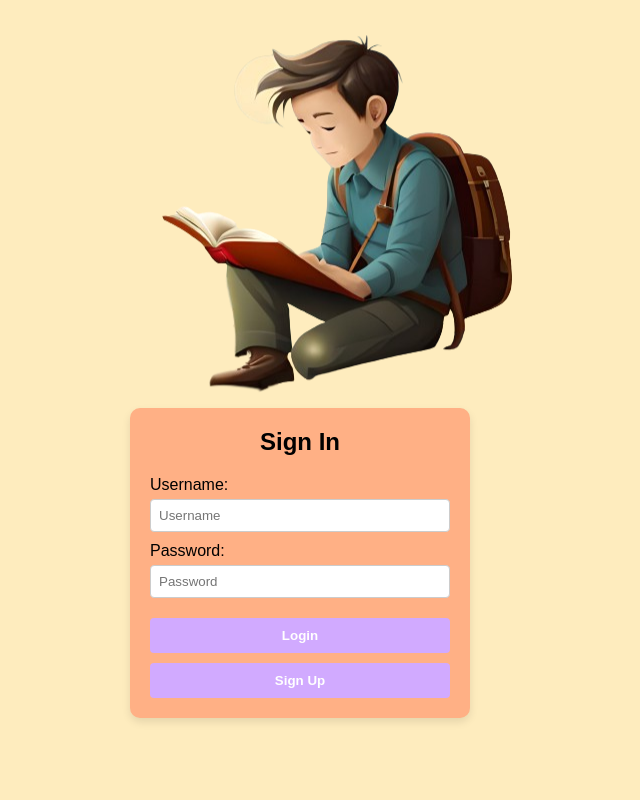
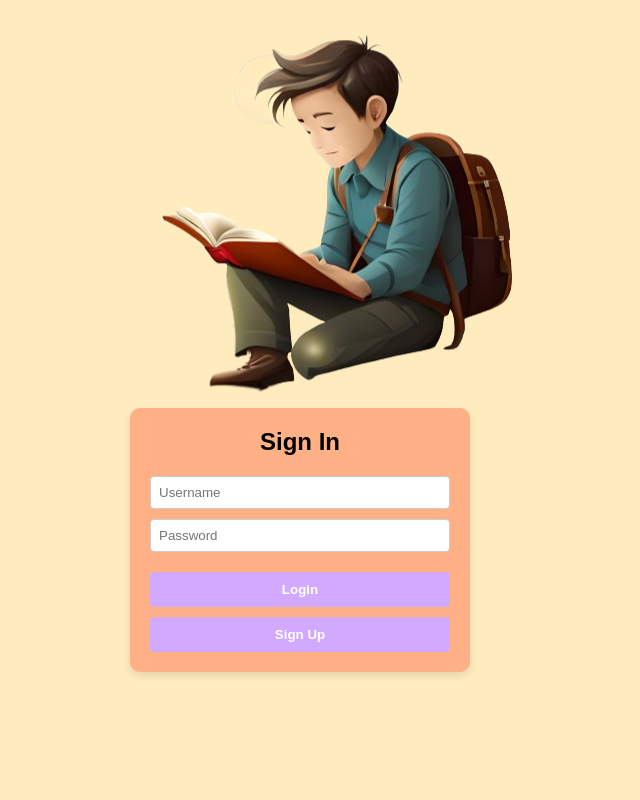
Before and after one commit to bruikey/Shaunslib, a Flask app: page / in a window 1280 px wide. Shown: the top 800 px of the page, without its empty margins (340-980 px from the left). Run offline with Flask 3, Linux system fonts and the light colour scheme.

Commit message:
#addition

```diff
--- a/static/style.css
+++ b/static/style.css
@@ -56,10 +56,6 @@ body {
   flex-direction: column;
 }
 
-.login-section label {
-  margin-bottom: 5px;
-}
-
 .login-section input {
   padding: 8px;
   margin-bottom: 10px;
--- a/templates/index.html
+++ b/templates/index.html
@@ -15,10 +15,8 @@
 <div class="login-section">
 	<h2>Sign In</h2>
 	<form action="/login" method="POST"> <!-- Added the action attribute and set it to the appropriate URL -->
-		<label for="username">Username:</label>
 		<input type="text" id="username" name="username" placeholder="Username">
 
-		<label for="password">Password:</label>
 		<input type="password" id="password" name="password" placeholder="Password">
 
 		<button class="login-button" type="submit">Login</button> <!-- Added the type attribute and set it to "submit" -->
```
